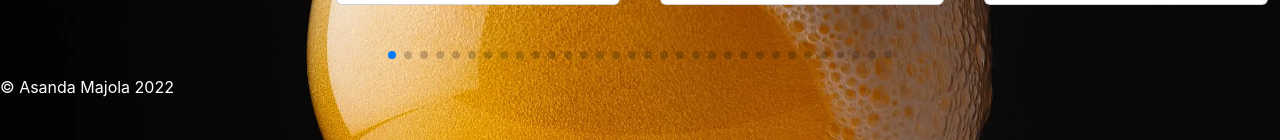
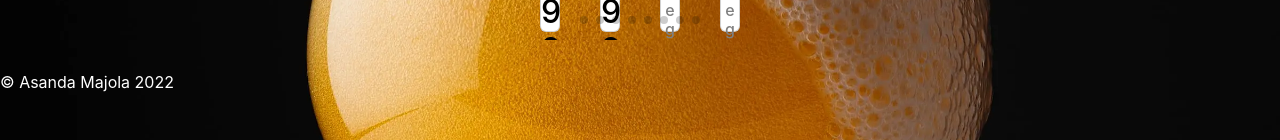
Before and after one commit to AsandahDevs/Amabele, a React (Create React App) app: page /Amabele/products in a window 1280 px wide. Shown: the part 660-800 px from the top of the page. Built offline with nearby package versions, Linux system fonts and the light colour scheme.

Commit message:
Adjust width and height properties for swiper class. Add styling for footer element.

```diff
--- a/src/index.css
+++ b/src/index.css
@@ -29,8 +29,8 @@ a.nav-link:hover {
 }
 
 .swiper {
-  width: 100%;
-  height: 100%;
+  width: 200px;
+  height: 400px;
 }
 
 .swiper-slide {
@@ -60,3 +60,7 @@ a.nav-link:hover {
   object-fit: cover;
   background-color: white;
 }
+
+footer {
+  margin-top: 30px;
+}
```
